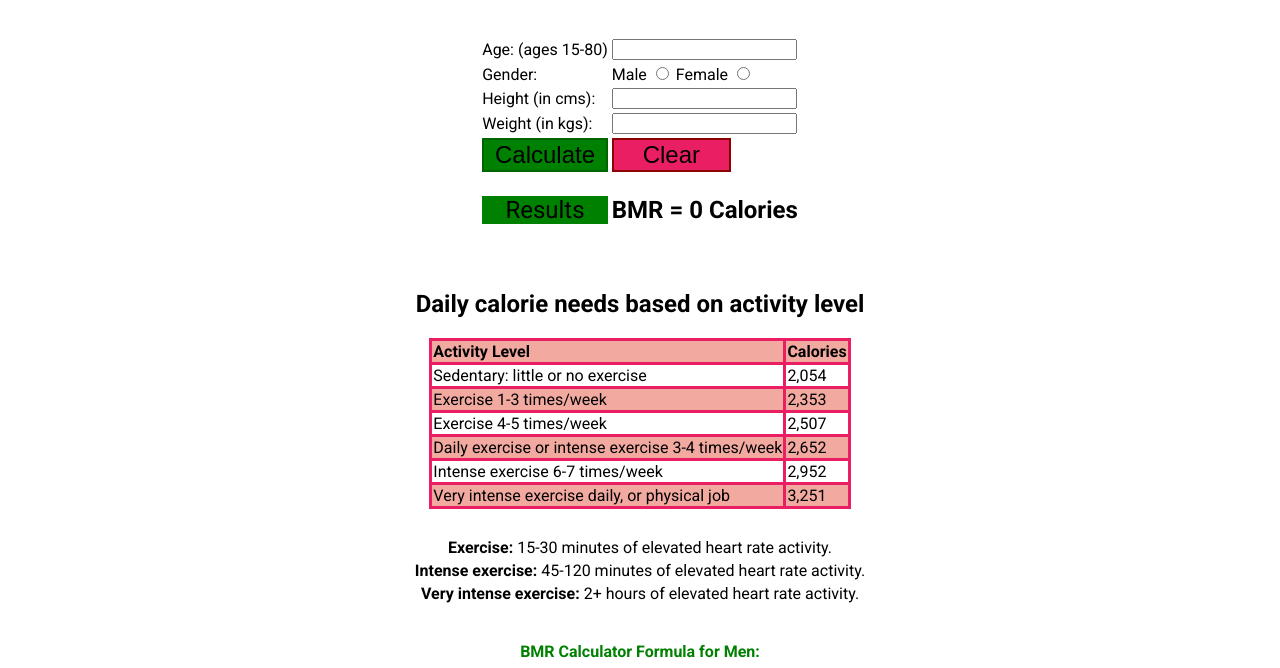
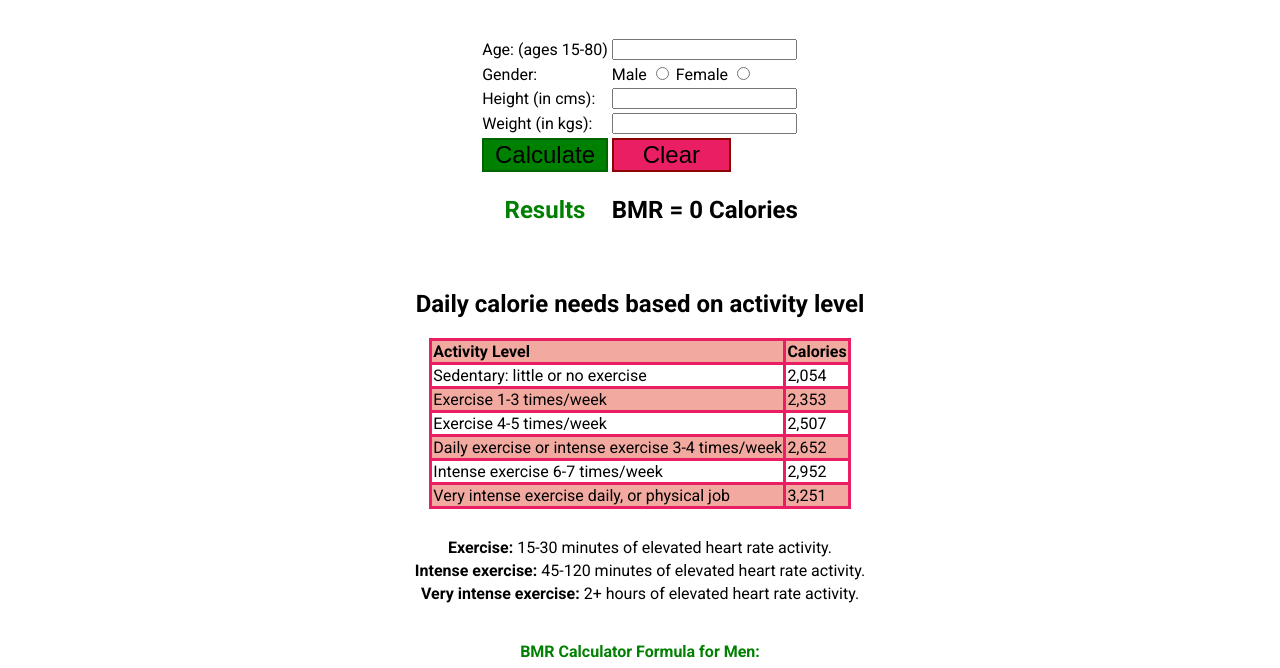
Before and after one commit to rahamanankit/CalorieCalculator, a plain HTML site: page index.html in a window 1280 px wide. Shown: the part 130-798 px from the top of the page. Drawn offline with nearby package versions, Linux system fonts and the light colour scheme.

Commit message:
Updated the Results Style

```diff
--- a/styles.css
+++ b/styles.css
@@ -73,8 +73,8 @@ a:visited{
     font-size: 50px;
 }
 .result{
-    background-color: green;
-    font-weight: 100;
+    color: green;
+    font-weight: 900;
     text-align: center;
     margin: 0px;
 }
```
